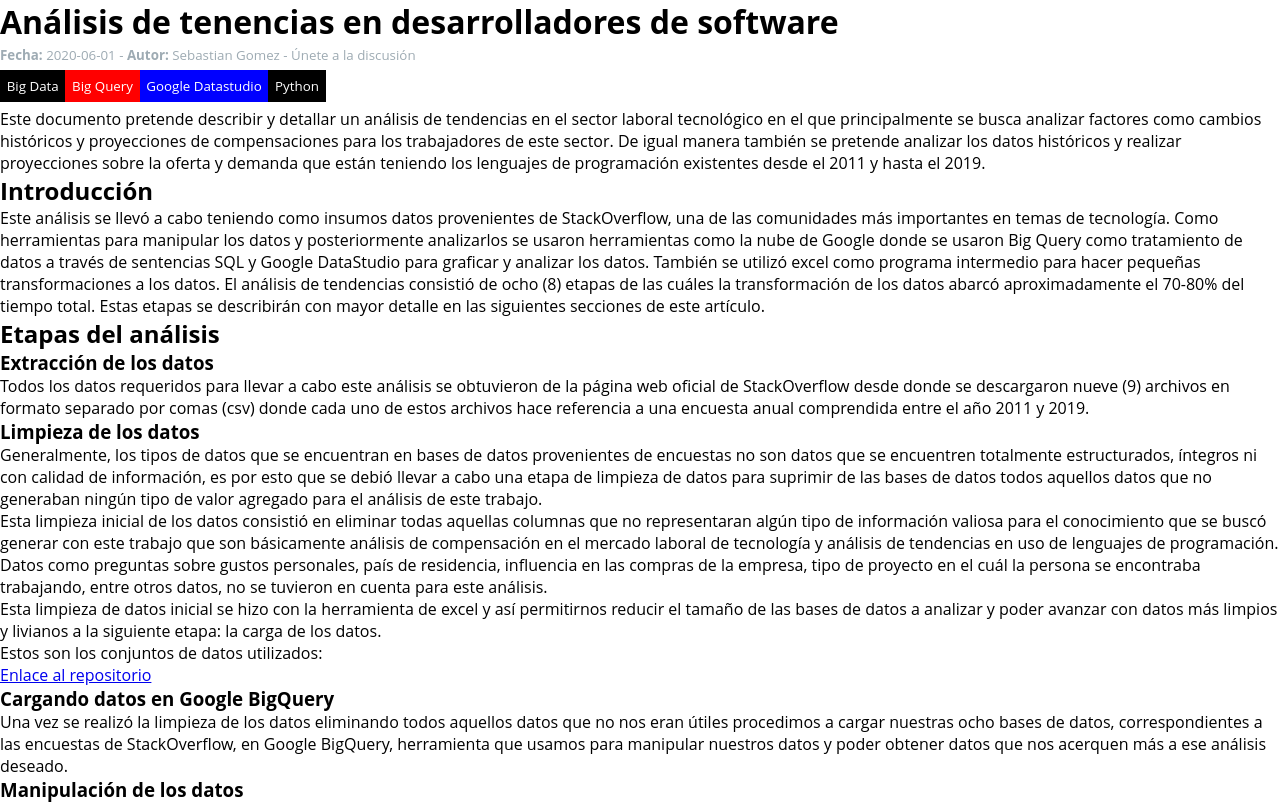
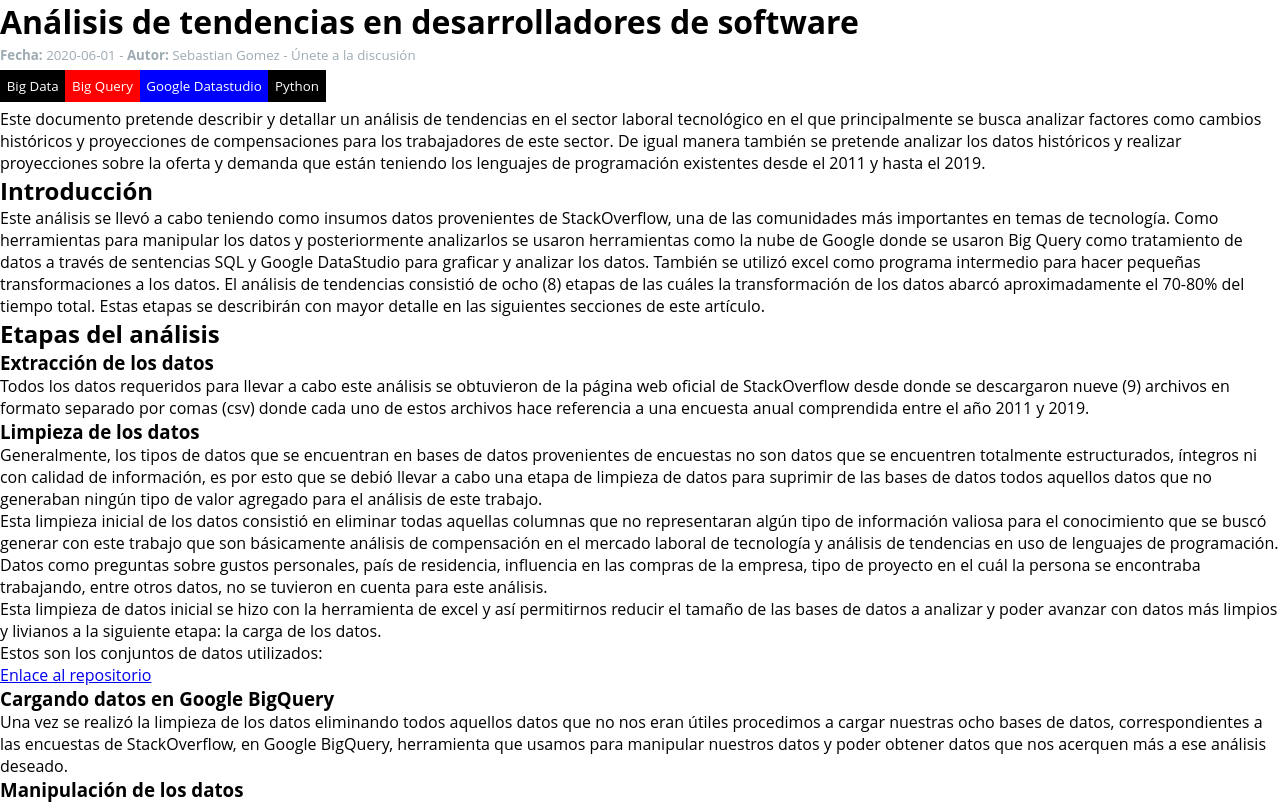
Before and after one commit to seagomezar/sebastian-gomez-next, a Next.js app: page /docencia/big-data/analisis-de-tendencia-en-desarrolladores in a window 1280 px wide. Shown: the top 804 px of the page. Built offline with nearby package versions, Linux system fonts and the light colour scheme.

Commit message:
Fixing typo

```diff
--- a/pages/docencia/big-data/analisis-de-tendencia-en-desarrolladores.mdx
+++ b/pages/docencia/big-data/analisis-de-tendencia-en-desarrolladores.mdx
@@ -5,13 +5,13 @@ import Discuss from "../../../components/Discuss";
 <HeadSite
   category="Big Data"
   date="2020-06-01"
-  title="Análisis de tenencias en desarrolladores de software"
+  title="Análisis de tendencias en desarrolladores de software"
   slug="analisis-de-tendencias-en-desarrolladores"
   thumbnailImage="/bigdata.jpg"
   excerpt=" Este documento pretende describir y detallar un análisis de tendencias en el sector laboral tecnológico en el que principalmente se busca analizar factores como cambios históricos y proyecciones de compensaciones para los trabajadores de este sector.  De igual manera también se pretende analizar los datos históricos y realizar proyecciones sobre la oferta y demanda que están teniendo los lenguajes de programación existentes desde el 2011 y hasta el 2019."
 ></HeadSite>
 
-# Análisis de tenencias en desarrolladores de software
+# Análisis de tendencias en desarrolladores de software
 
 <PostHeader
   slug="analisis-de-tendencias-en-desarrolladores"
```
